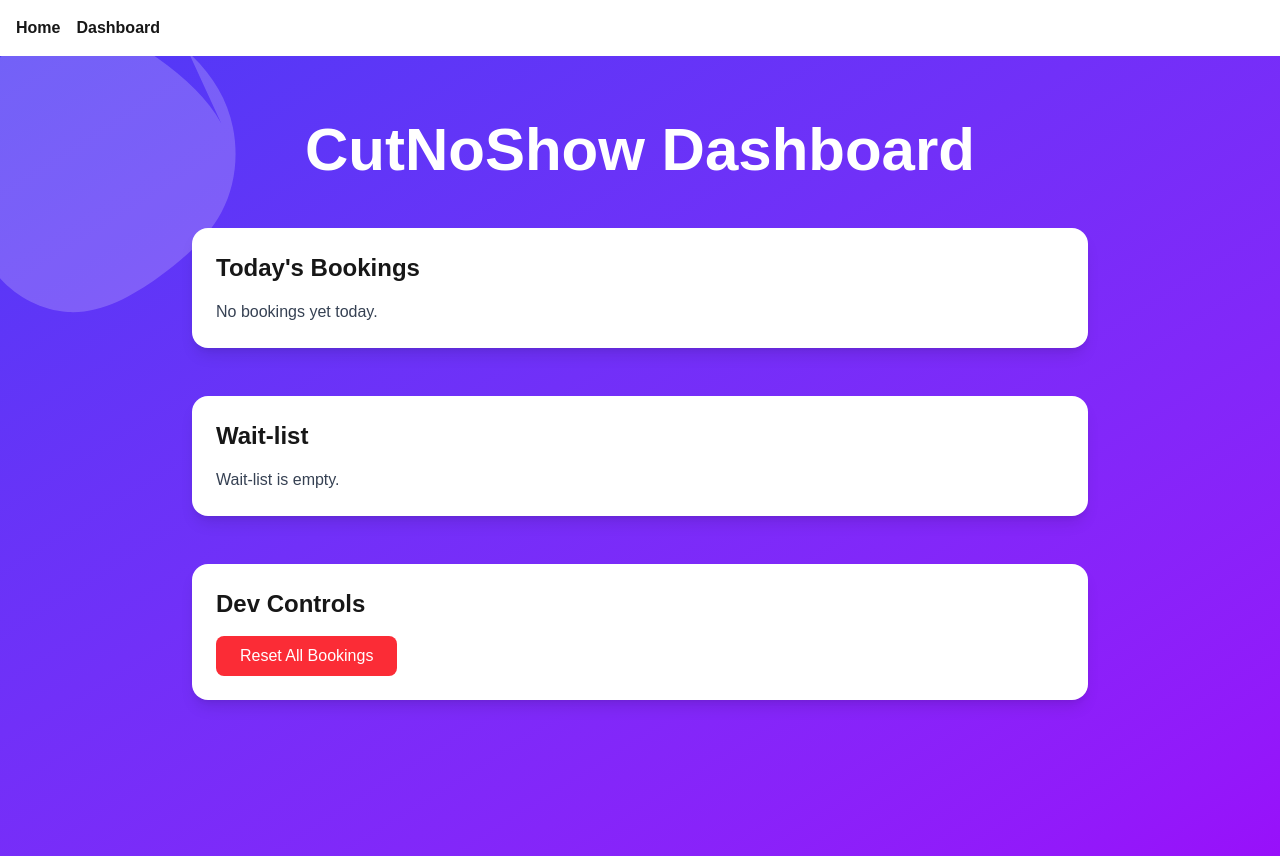
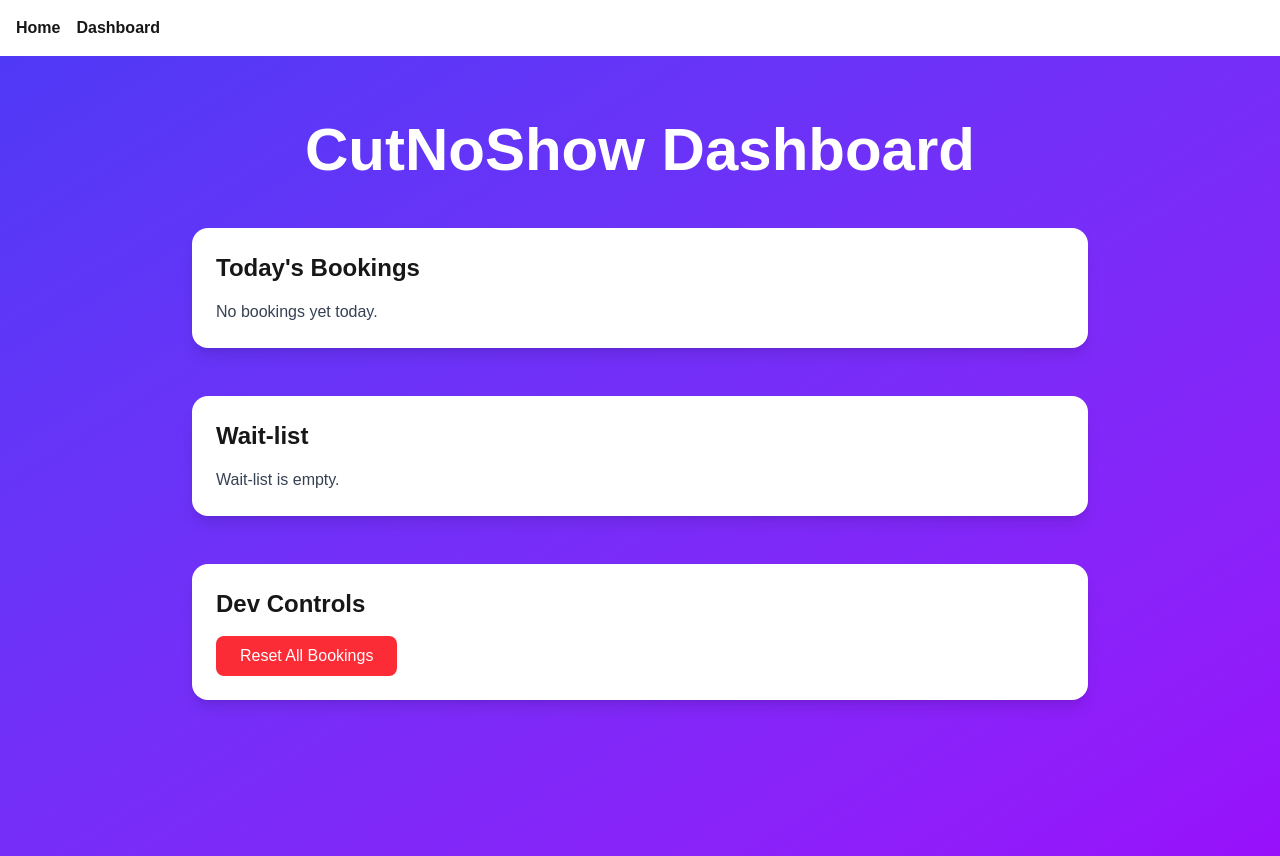
Before and after one commit to Zasif712/cutno-show, a Next.js app: page /dashboard in a window 1280 px wide. Built offline with nearby package versions, Linux system fonts and the light colour scheme.

Commit message:
fixing dashboard page updates/reset

```diff
--- /dev/null
+++ b/app/api/reset/route.ts
@@ -0,0 +1,9 @@
+// app/api/reset/route.ts
+import { NextResponse } from "next/server";
+import { bookings, waitlist } from "@/lib/bookings";
+
+export function POST() {
+  bookings.length = 0;
+  waitlist.length = 0;
+  return NextResponse.json({ status: "reset", bookings: bookings.length });
+}
--- a/app/dashboard/page.tsx
+++ b/app/dashboard/page.tsx
@@ -1,11 +1,27 @@
 // app/dashboard/page.tsx
 import React from "react";
 import DevControls from "@/components/DevControls";
-import { bookings, waitlist } from "@/lib/bookings";
+
+// Define Booking type for clarity
+type Booking = {
+  slotId: number;
+  time: string;
+  phone: string;
+  bookedAt: number;
+};
+
+type Data = {
+  bookings: Booking[];
+  waitlist: string[];
+};
 
 export const dynamic = 'force-dynamic';
 
-export default function DashboardPage() {
+export default async function DashboardPage() {
+  // Fetch and assert type of the JSON response
+  const res = await fetch("/api/bookings", { cache: "no-store" });
+  const { bookings, waitlist }: Data = (await res.json()) as Data;
+
   return (
     <section
       className="relative flex flex-col items-center justify-start text-center
@@ -13,13 +29,7 @@ export default function DashboardPage() {
     >
       {/* Decorative blob */}
       <div className="absolute -top-20 -left-20 opacity-20 w-96 h-96">
-        <svg viewBox="0 0 200 200" xmlns="http://www.w3.org/2000/svg">
-          <path
-            fill="#fff"
-            d="M40,-60C52,-49,60,-36,63,-21C66,-6,64,10,57,23C50,36,38,47,24,57C10,67,-6,76,-23,75C-40,74,-57,63,-65,48C-73,33,-71,16,-71,0C-71,-16,-73,-33,-65,-48C-57,-63,-40,-74,-23,-75C-6,-76,10,-67,24,-57C38,-47,50,-36,57,-23Z"
-            transform="translate(100 100)"
-          />
-        </svg>
+        {/* SVG omitted for brevity */}
       </div>
 
       <div className="relative z-10 w-full max-w-4xl space-y-12">
@@ -40,7 +50,7 @@ export default function DashboardPage() {
                 </tr>
               </thead>
               <tbody>
-                {bookings.map((b) => (
+                {bookings.map((b: Booking) => (
                   <tr key={`${b.phone}-${b.bookedAt}`} className="border-b">
                     <td className="px-4 py-2">{b.time}</td>
                     <td className="px-4 py-2">{b.phone}</td>
@@ -64,7 +74,7 @@ export default function DashboardPage() {
           <h2 className="text-2xl font-semibold mb-4">Wait-list</h2>
           {waitlist.length > 0 ? (
             <ul className="list-disc list-inside text-gray-900">
-              {waitlist.map((phone) => (
+              {waitlist.map((phone: string) => (
                 <li key={phone} className="py-1">{phone}</li>
               ))}
             </ul>
--- a/components/DevControls.tsx
+++ b/components/DevControls.tsx
@@ -1,18 +1,11 @@
 "use client";
-
 import { useRouter } from "next/navigation";
-import React from "react";
 
 export default function DevControls() {
   const router = useRouter();
-
   const handleReset = async () => {
-    try {
-      await fetch("/api/reset", { method: "POST" });
-      router.refresh();
-    } catch (error) {
-      console.error("Failed to reset bookings:", error);
-    }
+    await fetch("/api/reset", { method: "POST" });
+    router.refresh();
   };
 
   return (
```
